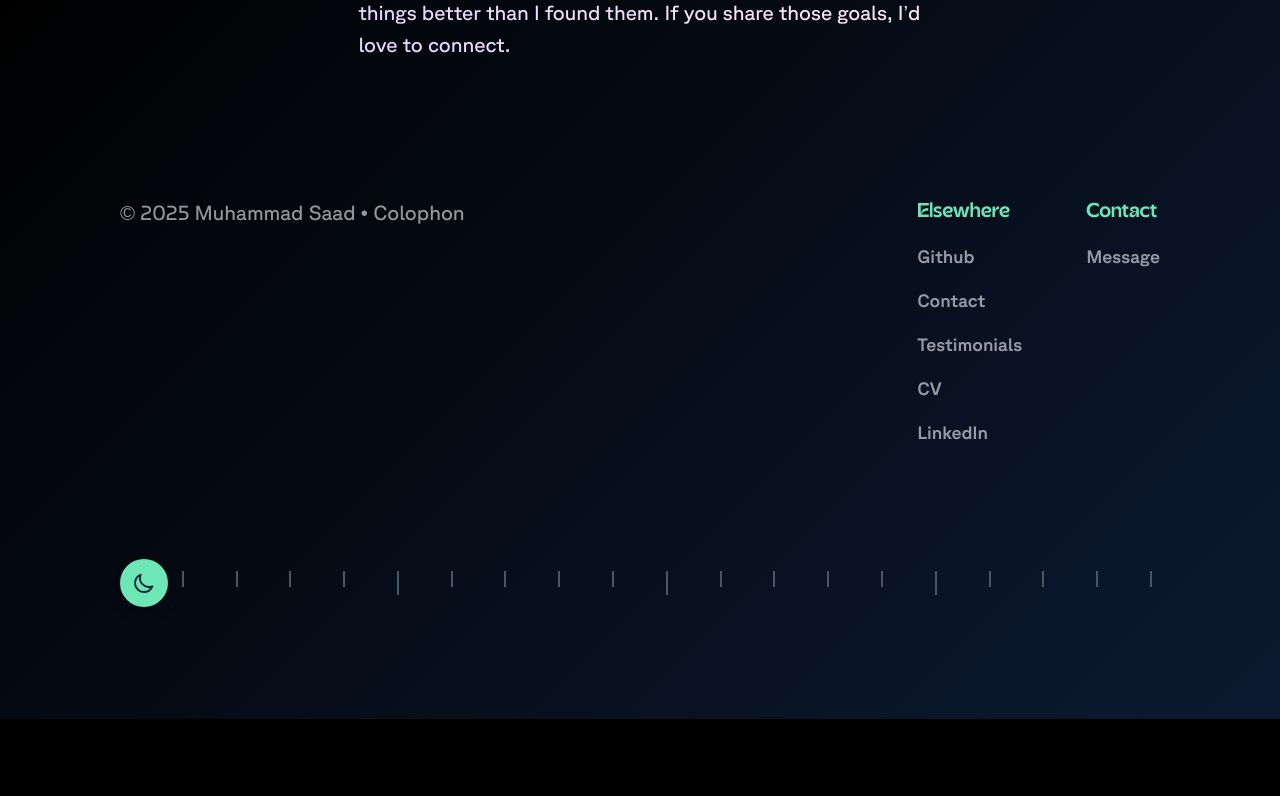
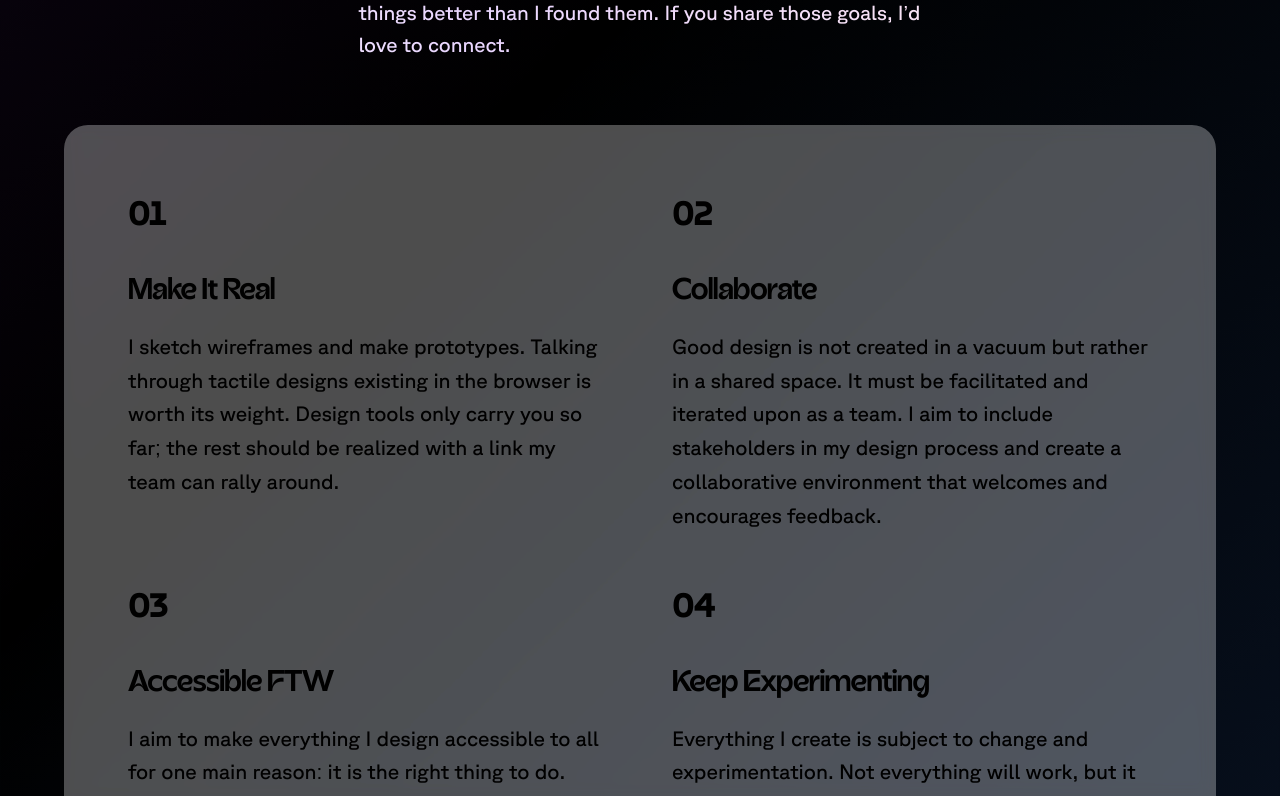
Before and after one commit to sulehripedia/Ecom, a React (Vite) app: page /about in a window 1280 px wide. Shown: the part 2000-2796 px from the top of the page. Before the commit the page ends 2719 px from the top, so only its background shows below. Built offline with nearby package versions, Linux system fonts and the light colour scheme.

Commit message:
new changes

```diff
--- a/src/pages/About.css
+++ b/src/pages/About.css
@@ -7,7 +7,7 @@ align-items: center;
 }
 .about-heading{
     font-size: clamp(3.2rem, .5692rem + 8.238vw, 13.75rem);
-    font-weight: 600;
+    font-weight: 700;
  display: inline-block;
   background: linear-gradient(90deg, #ffffff 0%, #e9d5ff 50%, #fce7f3 100%);
   background-size: 200% auto;
@@ -18,6 +18,7 @@ align-items: center;
   line-height: 130%;
   letter-spacing: -4px;
 }
+
 .about-h2{
    font-size: clamp(1.875rem, 1.301rem + 2.449vw, 3.95rem);
    background: linear-gradient(90deg, #ffffff 0%, #e9d5ff 50%, #fce7f3 100%);
@@ -159,6 +160,12 @@ body.light-mode .info h3{
                     grid-column-start: 3;
                     grid-column-end: 24;
                 }
+                .about-heading{
+                letter-spacing: -2px;
+                }
+                .about-header-div{
+                    padding: 8rem 0rem 3rem;
+                }
                 .grid-content{
      grid-column-start: 3;
     grid-column-end: 24;
@@ -174,8 +181,14 @@ body.light-mode .info h3{
 .figure-img img{
     object-fit: cover;
     width: 100%;
-    border-radius: 5rem 5rem 0rem 0rem;
+    border-radius: 5rem 5rem 0rem 0rem  !important;
 }
+.phil-con {
+    margin: 0px !important;
+}
+    .philosophy-container {
+    border-radius: 0px !important;
+    }
         }
         .figure-img img{
     border-radius: 200px 200px 0px 0px;
@@ -202,3 +215,86 @@ body.light-mode .info h3{
     margin-top: 30px;
     font-size: clamp(1.875rem, 1.301rem + 2.449vw, 3.95rem);
 }
+   :root {
+            --pine-dark: #1e463a;
+            --pine-medium: #275d4a;
+            --text-light: #d4e7d7;
+            --text-accent: #9acd9e;
+            --spacing-xs: 1rem;
+            --spacing-sm: 2rem;
+            --spacing-md: 3rem;
+            --spacing-lg: 4rem;
+        }
+  .philosophy-container {
+            max-width: 1600px;
+            width: 100%;
+            backdrop-filter: blur(10px) saturate(1.3);
+           -webkit-backdrop-filter: blur(10px) saturate(1.3);
+            border-radius: 1.5rem;
+            background-color: #ffffff4d;
+            padding: var(--spacing-sm);
+            margin: var(--spacing-lg) 0px;
+        }
+.phil-con {
+    margin: 0px 64px;
+}
+        /* Adjust padding for larger screens */
+        @media (min-width: 640px) { /* sm breakpoint */
+            .philosophy-container {
+                padding: var(--spacing-md);
+            }
+        }
+        @media (min-width: 768px) { /* md breakpoint */
+            .philosophy-container {
+                padding: var(--spacing-lg) 64px;
+            }
+        }
+
+        /* Grid Layout */
+        .philosophy-grid {
+            display: grid;
+            grid-template-columns: 1fr;
+            gap: var(--spacing-md);
+        }
+
+        /* Two columns on medium screens and up */
+        @media (min-width: 768px) {
+            .philosophy-grid {
+                grid-template-columns: repeat(2, 1fr);
+                column-gap: 4rem;
+                row-gap: 3rem;
+            }
+        }
+
+        .point {
+            display: flex;
+            flex-direction: column;
+            gap: var(--spacing-xs);
+        }
+
+        .point-number {
+            font-size: 2rem;
+            font-weight: 700;
+            margin-bottom: 1rem;
+
+        }
+
+        .point-title {
+            font-size: 1.5rem;
+            font-weight: 600;
+            font-family: 'acorn';
+            letter-spacing: -0.025em;
+            text-transform: capitalize;
+        }
+
+        @media (min-width: 640px) {
+            .point-title {
+                font-size: 1.875rem;
+            }
+        }
+
+        .point-description {
+            font-size: 1.3rem;
+            line-height: 1.625;
+  font-family: 'GT Planar', sans-serif;
+        }
--- a/src/pages/About.jsx
+++ b/src/pages/About.jsx
@@ -72,6 +72,61 @@ I'm a Full-Stack Developer Working remotely from Lahore, Pakistan.
         <div className='about-grid-2'>
         <p className='about-p-more p-gap'>I believe every product we create should genuinely serve the people who use it. My work is rooted in curiosity, continuous improvement, and a commitment to leaving things better than I found them. If you share those goals, I’d love to connect.</p>
     </div>
+    <div className='phil-con'>
+      <div class="philosophy-container">
+
+        <div class="philosophy-grid">
+
+            <div class="point">
+                <p class="point-number">01</p>
+                <h2 class="point-title">Make It Real</h2>
+                <p class="point-description">
+                    I sketch wireframes and make prototypes. Talking through tactile designs existing in the browser is worth its weight. Design tools only carry you so far; the rest should be realized with a link my team can rally around.
+                </p>
+            </div>
+
+            <div class="point">
+                <p class="point-number">02</p>
+                <h2 class="point-title">Collaborate</h2>
+                <p class="point-description">
+                    Good design is not created in a vacuum but rather in a shared space. It must be facilitated and iterated upon as a team. I aim to include stakeholders in my design process and create a collaborative environment that welcomes and encourages feedback.
+                </p>
+            </div>
+
+            <div class="point">
+                <p class="point-number">03</p>
+                <h2 class="point-title">Accessible FTW</h2>
+                <p class="point-description">
+                    I aim to make everything I design accessible to all for one main reason: it is the right thing to do. Accessible products benefit the many, not the few.
+                </p>
+            </div>
+
+            <div class="point">
+                <p class="point-number">04</p>
+                <h2 class="point-title">Keep Experimenting</h2>
+                <p class="point-description">
+                    Everything I create is subject to change and experimentation. Not everything will work, but it is worth trying and learning from what does not.
+                </p>
+            </div>
+
+            <div class="point">
+                <p class="point-number">05</p>
+                <h2 class="point-title">Intentional Design</h2>
+                <p class="point-description">
+                    Every component, detail, and line of code should have intention behind it. Craftsmanship builds trust, and deliberate design ensures a superior and predictable user experience.
+                </p>
+            </div>
+
+            <div class="point">
+                <p class="point-number">06</p>
+                <h2 class="point-title">Loved by Ecommerce</h2>
+                <p class="point-description">
+                    As a specialist Shopify Developer, I focus on optimizing conversion and leveraging the platform's full potential. My builds are scalable, maintainable, and engineered specifically for high growth and merchant success.
+               </p>
+            </div>
+        </div>
+    </div>
+    </div>
     </>
 
   );
```
